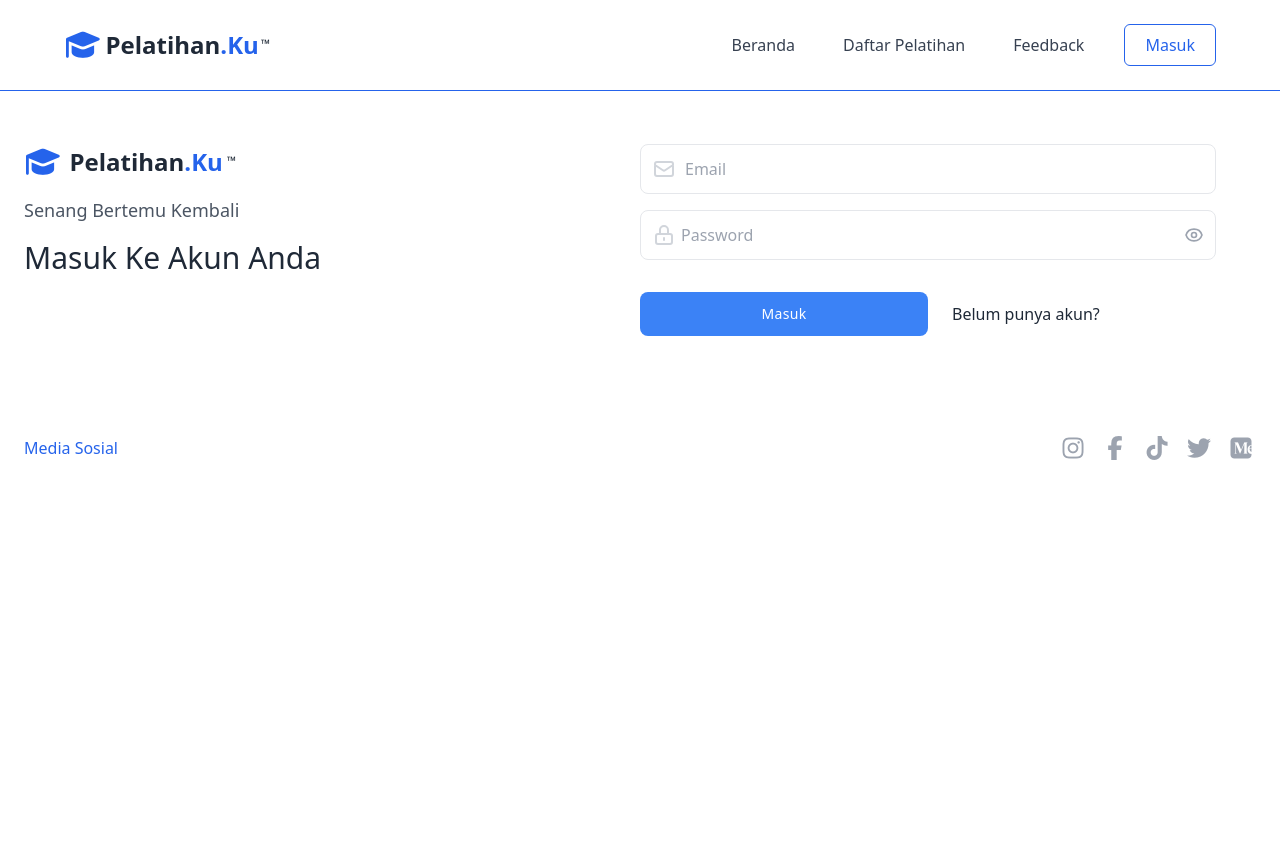
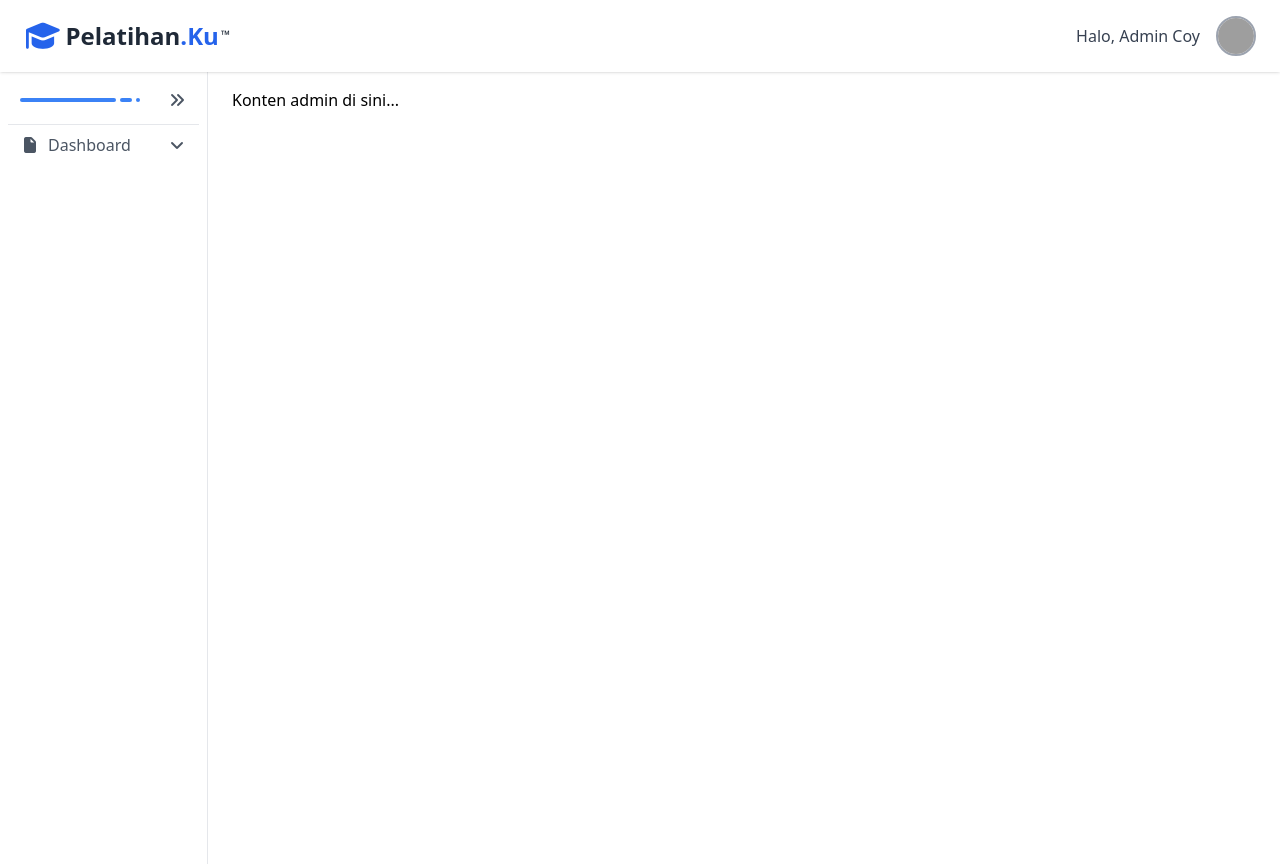
Before and after one commit to bachtiarrizaa/pelatihan-digital-app, a React (Vite) app in the folder frontend/: page /admin in a window 1280 px wide. Before the commit this address led to /login. Before the commit the page ends 800 px from the top, so only its background shows below. Built offline with nearby package versions, Linux system fonts and the light colour scheme; grey boxes are pictures that could not be loaded.

Commit message:
dashboard admin

```diff
--- a/frontend/src/App.jsx
+++ b/frontend/src/App.jsx
@@ -14,6 +14,7 @@ import AktivitasBelajar from './Pages/AktivitasBelajar';
 import AktivitasBelajarSelesai from './Pages/AktivitasBelajar/Selesai';
 import UbahKataSandi from './Pages/Profile/UbahKataSandi';
 import ResetKataSandi from './Pages/Profile/ResetKataSandi';
+import IndexAdmin from './Pages/Admin/Index';
 
 export default function App() {
   return (
@@ -35,7 +36,7 @@ export default function App() {
       <Route path="/pembelajaran" element={<IndexPembelajaran />} />
       <Route path="/ubah-password" element={<UbahKataSandi />} />
       <Route path="/reset-password" element={<ResetKataSandi />} />
-      <Route path="/admin" element={<AdminDashboard />} />
+      <Route path="/admin" element={<IndexAdmin />} />
 
       {/* 404 */}
       <Route path="*" element={<NotFound />} />
--- a/frontend/src/Pages/Admin/Dashboard.jsx
+++ b/frontend/src/Pages/Admin/Dashboard.jsx
@@ -6,13 +6,12 @@ export default function AdminDashboard() {
   const navigate = useNavigate();
   const [user, setUser] = useState(null);
 
-  // Ambil user dari localStorage saat pertama render
   useEffect(() => {
     const storedUser = localStorage.getItem('user');
     if (storedUser) {
       const parsedUser = JSON.parse(storedUser);
       if (parsedUser.role !== 'admin') {
-        navigate('/'); // kalau bukan admin, redirect
+        navigate('/');
       } else {
         setUser(parsedUser);
       }
@@ -31,7 +30,6 @@ export default function AdminDashboard() {
         },
       });
 
-      // Bersihkan localStorage & redirect
       localStorage.removeItem('token');
       localStorage.removeItem('user');
       navigate('/login');
--- /dev/null
+++ b/frontend/src/Pages/Admin/Dashboard/Aside.jsx
@@ -0,0 +1,29 @@
+export default function AsideDashboard() {
+  return (
+    <aside className="flex flex-col w-52 h-screen px-5 py-3 overflow-y-auto bg-white border-r rtl:border-r-0 rtl:border-l">
+      <div className="flex flex-col justify-between flex-1">
+        <nav className="-mx-3">
+          <div className="px-3 flex items-center justify-between py-3 text-gray-600 border-b">
+            <div className="flex justify-end">
+              <span className="inline-block w-24 h-1 bg-blue-500 rounded-full"></span>
+              <span className="inline-block w-3 h-1 mx-1 bg-blue-500 rounded-full"></span>
+              <span className="inline-block w-1 h-1 bg-blue-500 rounded-full"></span>
+            </div>
+            <button>
+              <i className="fa-solid fa-angles-right"></i>
+            </button>
+          </div>
+          <div className="px-3 flex items-center justify-between text-gray-600 mt-2">
+            <div className="flex items-center gap-x-2">
+              <i class="fa-solid fa-file"></i>
+              <label className="font-medium">Dashboard</label>
+            </div>
+            <button>
+              <i class="fa-solid fa-angle-down"></i>
+            </button>
+          </div>
+        </nav>
+      </div>
+    </aside>
+  );
+}
--- /dev/null
+++ b/frontend/src/Pages/Admin/Index.jsx
@@ -0,0 +1,53 @@
+import { Link } from "react-router-dom";
+import AsideDashboard from "./Dashboard/Aside";
+
+export default function IndexAdmin() {
+  return (
+    <>
+      {/* Navbar */}
+      <nav className="fixed top-0 left-0 right-0 bg-white shadow z-20">
+        <div className="py-4 mx-6">
+          <div className="flex items-center justify-between">
+            {/* Logo */}
+            <Link to="/" className="flex items-center text-2xl font-bold gap-x-1">
+              <i className="fas fa-graduation-cap text-blue-600 text-3xl"></i>
+              <span className="flex items-baseline">
+                <span className="text-gray-800">Pelatihan</span>
+                <span className="text-blue-600">.Ku</span>
+                <sup className="text-xs text-gray-800 ml-0.5">™</sup>
+              </span>
+            </Link>
+
+            <div className="flex items-center space-x-4">
+              {/* Hidden di mobile, tampil mulai md */}
+              <span className="hidden md:inline text-gray-700 font-medium">
+                Halo, Admin Coy
+              </span>
+
+              <button
+                type="button"
+                className="focus:outline-none"
+                aria-label="toggle profile dropdown"
+              >
+                <div className="w-10 h-10 overflow-hidden border-2 border-gray-400 rounded-full">
+                  <img
+                    src="https://images.unsplash.com/photo-1517841905240-472988babdf9?auto=format&fit=crop&w=80&q=80"
+                    alt="avatar"
+                    className="object-cover w-full h-full"
+                  />
+                </div>
+              </button>
+            </div>
+          </div>
+        </div>
+      </nav>
+
+      {/* Aside + Konten */}
+      <div className="flex pt-16"> {/* pt-16 = tinggi navbar (64px) */}
+        <AsideDashboard />
+        {/* Konten utama di sini */}
+        <div className="flex-1 p-6">Konten admin di sini...</div>
+      </div>
+    </>
+  );
+}
```
